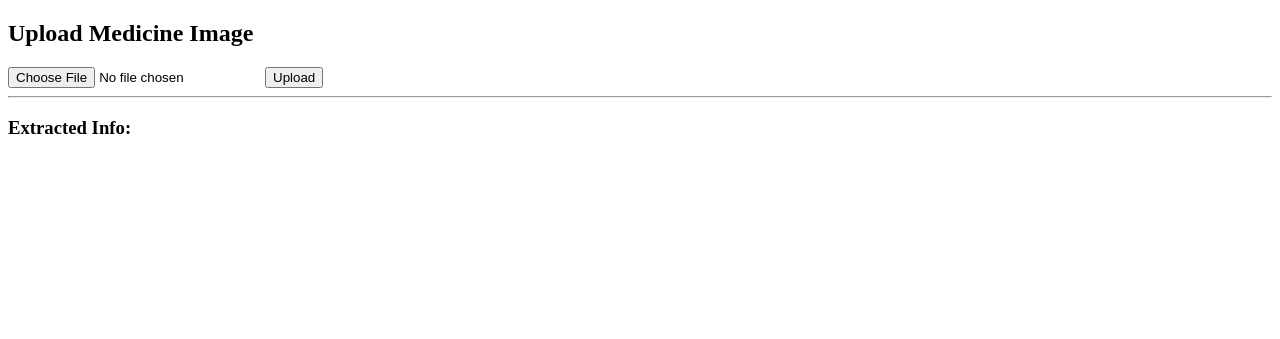
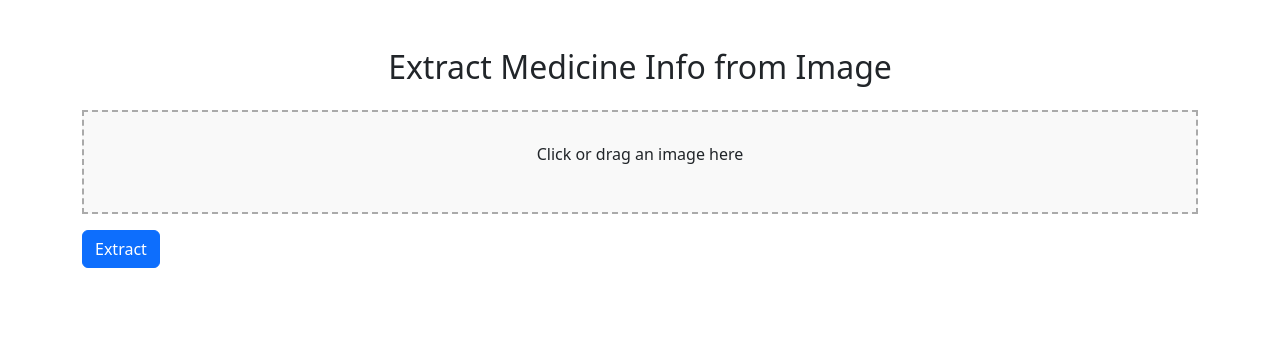
Before and after one commit to priyanshu-205/HealthPlus_hacksphere2, a Flask app: page / in a window 1280 px wide. Shown: the top 339 px of the page. Run offline with Flask 3, Linux system fonts and the light colour scheme.

Commit message:
initial 2

```diff
--- a/app.py
+++ b/app.py
@@ -1,31 +1,63 @@
-from flask import Flask, render_template, request, redirect, url_for
+from flask import Flask, request, jsonify, render_template
 import pytesseract
 from PIL import Image
 import os
+import re
+import spacy
 
 app = Flask(__name__)
+
 UPLOAD_FOLDER = 'static/uploads'
 app.config['UPLOAD_FOLDER'] = UPLOAD_FOLDER
 os.makedirs(UPLOAD_FOLDER, exist_ok=True)
+
+# Load spaCy model
+nlp = spacy.load("en_core_web_sm")
+
+# Function to extract info using regex and spaCy
+def extract_medicine_info(ocr_text):
+    # regex-based extraction
+    names = re.findall(r'\b[A-Z][A-Za-z]{2,}\b', ocr_text)
+    dosage = re.findall(r'\b\d{1,4}\s?(mg|ml|MG|ML|Mg|Ml)\b', ocr_text)
+    expiry = re.findall(r'(EXP|Exp|exp|Expiry|EXPIRY)[:\s]*([0-9]{2}/[0-9]{2,4})', ocr_text)
+
+    # NLP-based entity recognition
+    doc = nlp(ocr_text)
+    usage = [ent.text for ent in doc.ents if ent.label_ in ['ORG', 'PRODUCT', 'WORK_OF_ART', 'FAC', 'GPE']]
+
+    return {
+        "medicine_names": list(set(names)),
+        "dosage": list(set(dosage)),
+        "expiry_dates": [f'{e[0]}: {e[1]}' for e in expiry],
+        "usage_info": list(set(usage))
+    }
 
 @app.route('/')
 def index():
     return render_template('upload.html')
 
-@app.route('/upload', methods=['POST'])
-def upload():
+@app.route('/api/extract', methods=['POST'])
+def extract():
     if 'image' not in request.files:
-        return redirect(request.url)
+        return jsonify({"error": "No image uploaded"}), 400
+
     file = request.files['image']
     if file.filename == '':
-        return redirect(request.url)
-    if file:
-        filepath = os.path.join(app.config['UPLOAD_FOLDER'], file.filename)
-        file.save(filepath)
+        return jsonify({"error": "No image selected"}), 400
 
-        text = pytesseract.image_to_string(Image.open(filepath))
+    filepath = os.path.join(app.config['UPLOAD_FOLDER'], file.filename)
+    file.save(filepath)
 
-        return render_template('result.html', text=text, image_path=filepath)
+    # OCR
+    ocr_text = pytesseract.image_to_string(Image.open(filepath))
+
+    # NLP + regex-based extraction
+    extracted_data = extract_medicine_info(ocr_text)
+
+    return jsonify({
+        "ocr_text": ocr_text,
+        "medicine_details": extracted_data
+    })
 
 if __name__ == '__main__':
-    app.run(debug=True)
+    app.run(debug=True, port=5000)
--- a/templates/upload.html
+++ b/templates/upload.html
@@ -1,19 +1,71 @@
+<!-- templates/upload.html -->
 <!DOCTYPE html>
 <html lang="en">
 <head>
     <meta charset="UTF-8">
     <title>Medicine Info Extractor</title>
+    <link rel="stylesheet" href="https://cdn.jsdelivr.net/npm/bootstrap@5.3.0/dist/css/bootstrap.min.css">
+    <style>
+        .upload-box {
+            border: 2px dashed #aaa;
+            padding: 30px;
+            text-align: center;
+            background: #f9f9f9;
+            cursor: pointer;
+        }
+        #preview {
+            max-width: 100%;
+            margin-top: 15px;
+        }
+    </style>
 </head>
 <body>
-    <h2>Upload Medicine Image</h2>
-    <form action="/upload" method="post" enctype="multipart/form-data">
-        <input type="file" name="image" accept="image/*" required>
-        <button type="submit">Upload</button>
+<div class="container py-5">
+    <h2 class="mb-4 text-center">Extract Medicine Info from Image</h2>
+    <form id="uploadForm" enctype="multipart/form-data">
+        <div class="upload-box" onclick="document.getElementById('image').click()">
+            <p>Click or drag an image here</p>
+            <input type="file" id="image" name="image" accept="image/*" hidden>
+            <img id="preview" src="#" alt="" hidden>
+        </div>
+        <button class="btn btn-primary mt-3" type="submit">Extract</button>
     </form>
-    <hr>
-    <h3>Extracted Info:</h3>
-    <div id="output">
-        {{ extracted_text|safe }}
-    </div>
+    <div id="result" class="mt-4"></div>
+</div>
+
+<script>
+    const imageInput = document.getElementById('image');
+    const preview = document.getElementById('preview');
+    const form = document.getElementById('uploadForm');
+    const resultDiv = document.getElementById('result');
+
+    imageInput.addEventListener('change', function () {
+        const file = this.files[0];
+        if (file) {
+            const reader = new FileReader();
+            reader.onload = e => {
+                preview.src = e.target.result;
+                preview.hidden = false;
+            };
+            reader.readAsDataURL(file);
+        }
+    });
+
+    form.addEventListener('submit', function (e) {
+        e.preventDefault();
+        const formData = new FormData(form);
+        resultDiv.innerHTML = "Processing...";
+
+        fetch('/api/extract', {
+            method: 'POST',
+            body: formData
+        }).then(res => res.json())
+        .then(data => {
+            resultDiv.innerHTML = `<pre>${JSON.stringify(data.medicine_details, null, 2)}</pre>`;
+        }).catch(() => {
+            resultDiv.innerHTML = "Error processing image.";
+        });
+    });
+</script>
 </body>
 </html>
```
Also changed, not shown: README.md (added), static/uploads/PrescriptionLabelDesign_PeelHere_730.png (added), static/uploads/pharmaceutical-medicine-labels-500x500.webp (added).
